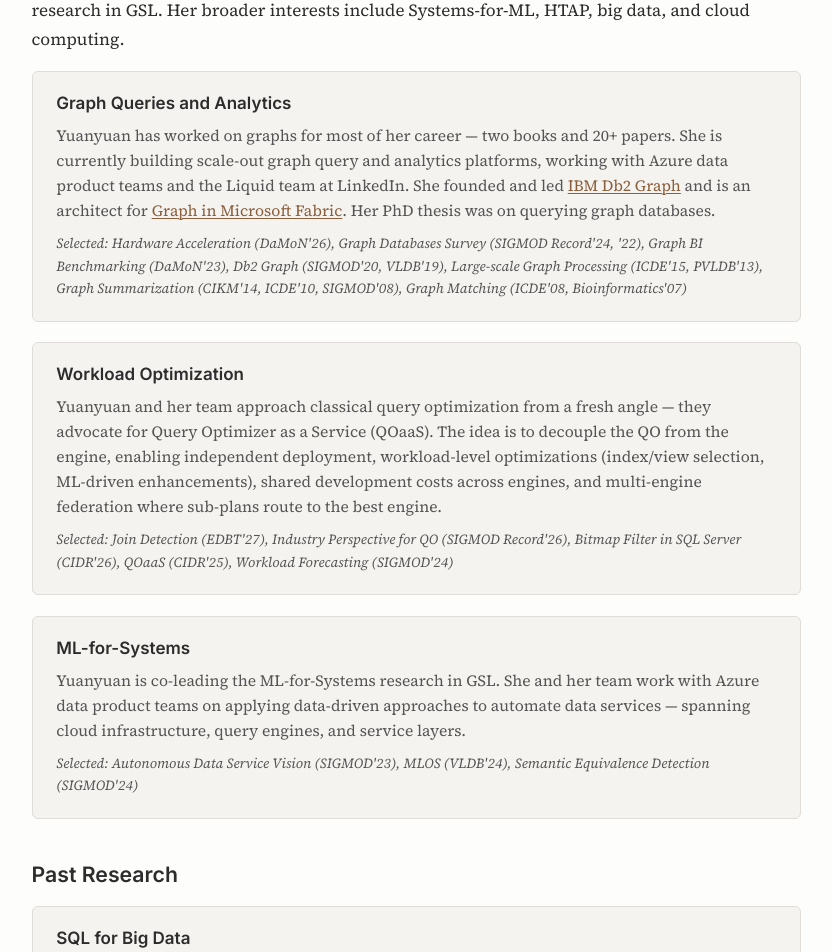
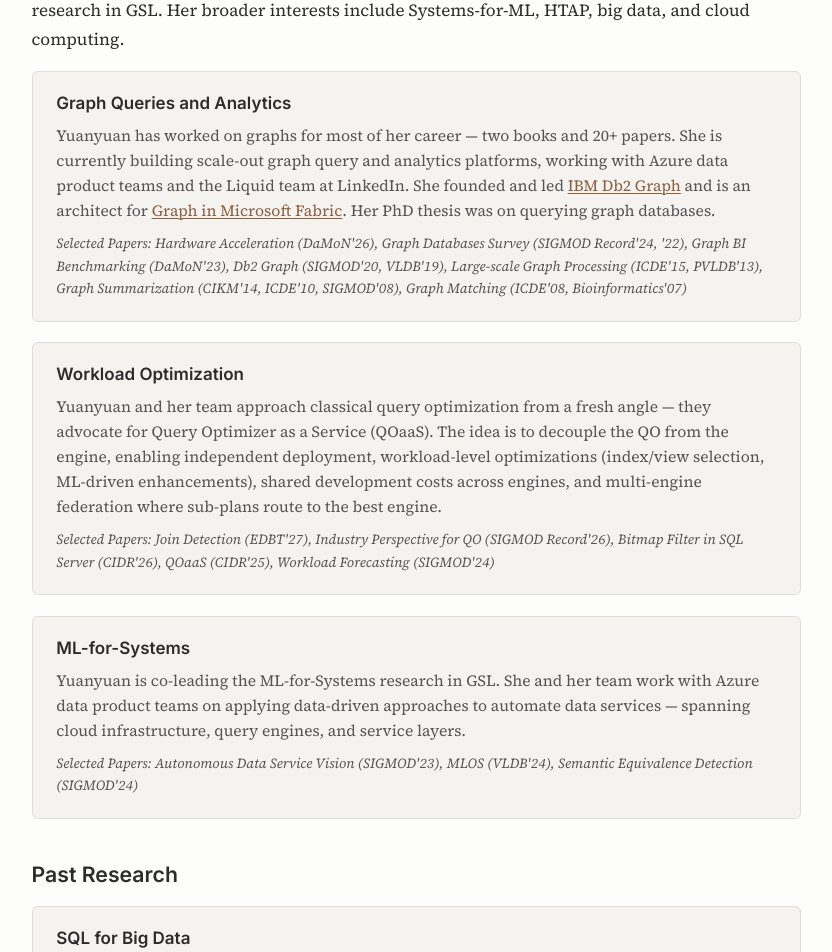
Before and after one commit to humming80/humming80.github.io, a Jekyll site: the page built from index.md, in a window 1280 px wide and 1400 px high. Shown: the part 448-1400 px from the top of the window, without its empty margins (224-1056 px from the left). Built offline with Jekyll 4.4.1, drawn with Linux system fonts in a browser that asks for light colours.

Commit message:
Update selected papers formatting in index.md

```diff
--- a/index.md
+++ b/index.md
@@ -27,19 +27,19 @@ Yuanyuan leads graph queries & analytics, query/workload optimization, and ML-fo
 <div class="research-area">
 <h3>Graph Queries and Analytics</h3>
 <p>Yuanyuan has worked on graphs for most of her career — two books and 20+ papers. She is currently building scale-out graph query and analytics platforms, working with Azure data product teams and the Liquid team at LinkedIn. She founded and led <a href="https://www.ibm.com/support/producthub/icpdata/docs/content/SSQNUZ_latest/svc-db2w/db2w-graph-ovu.html">IBM Db2 Graph</a> and is an architect for <a href="https://learn.microsoft.com/en-us/fabric/graph/overview">Graph in Microsoft Fabric</a>. Her PhD thesis was on querying graph databases.</p>
-<p class="papers">Selected: Hardware Acceleration (DaMoN'26), Graph Databases Survey (SIGMOD Record'24, '22), Graph BI Benchmarking (DaMoN'23), Db2 Graph (SIGMOD'20, VLDB'19), Large-scale Graph Processing (ICDE'15, PVLDB'13), Graph Summarization (CIKM'14, ICDE'10, SIGMOD'08), Graph Matching (ICDE'08, Bioinformatics'07)</p>
+<p class="papers">Selected Papers: Hardware Acceleration (DaMoN'26), Graph Databases Survey (SIGMOD Record'24, '22), Graph BI Benchmarking (DaMoN'23), Db2 Graph (SIGMOD'20, VLDB'19), Large-scale Graph Processing (ICDE'15, PVLDB'13), Graph Summarization (CIKM'14, ICDE'10, SIGMOD'08), Graph Matching (ICDE'08, Bioinformatics'07)</p>
 </div>
 
 <div class="research-area">
 <h3>Workload Optimization</h3>
 <p>Yuanyuan and her team approach classical query optimization from a fresh angle — they advocate for Query Optimizer as a Service (QOaaS). The idea is to decouple the QO from the engine, enabling independent deployment, workload-level optimizations (index/view selection, ML-driven enhancements), shared development costs across engines, and multi-engine federation where sub-plans route to the best engine.</p>
-<p class="papers">Selected: Join Detection (EDBT'27), Industry Perspective for QO (SIGMOD Record'26), Bitmap Filter in SQL Server (CIDR'26), QOaaS (CIDR'25), Workload Forecasting (SIGMOD'24)</p>
+<p class="papers">Selected Papers: Join Detection (EDBT'27), Industry Perspective for QO (SIGMOD Record'26), Bitmap Filter in SQL Server (CIDR'26), QOaaS (CIDR'25), Workload Forecasting (SIGMOD'24)</p>
 </div>
 
 <div class="research-area">
 <h3>ML-for-Systems</h3>
 <p>Yuanyuan is co-leading the ML-for-Systems research in GSL. She and her team work with Azure data product teams on applying data-driven approaches to automate data services — spanning cloud infrastructure, query engines, and service layers.</p>
-<p class="papers">Selected: Autonomous Data Service Vision (SIGMOD'23), MLOS (VLDB'24), Semantic Equivalence Detection (SIGMOD'24)</p>
+<p class="papers">Selected Papers: Autonomous Data Service Vision (SIGMOD'23), MLOS (VLDB'24), Semantic Equivalence Detection (SIGMOD'24)</p>
 </div>
 
 </div>
```
